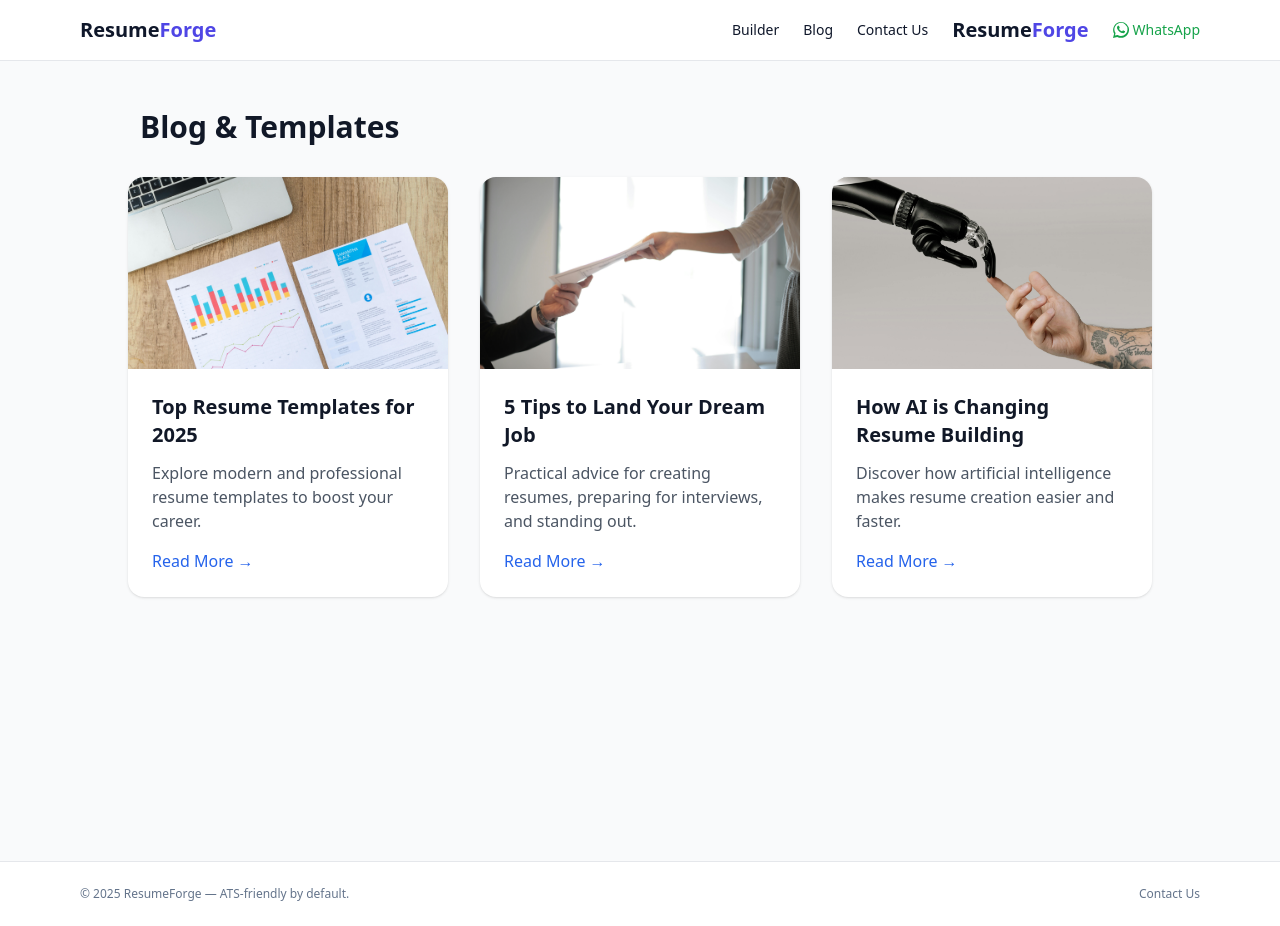
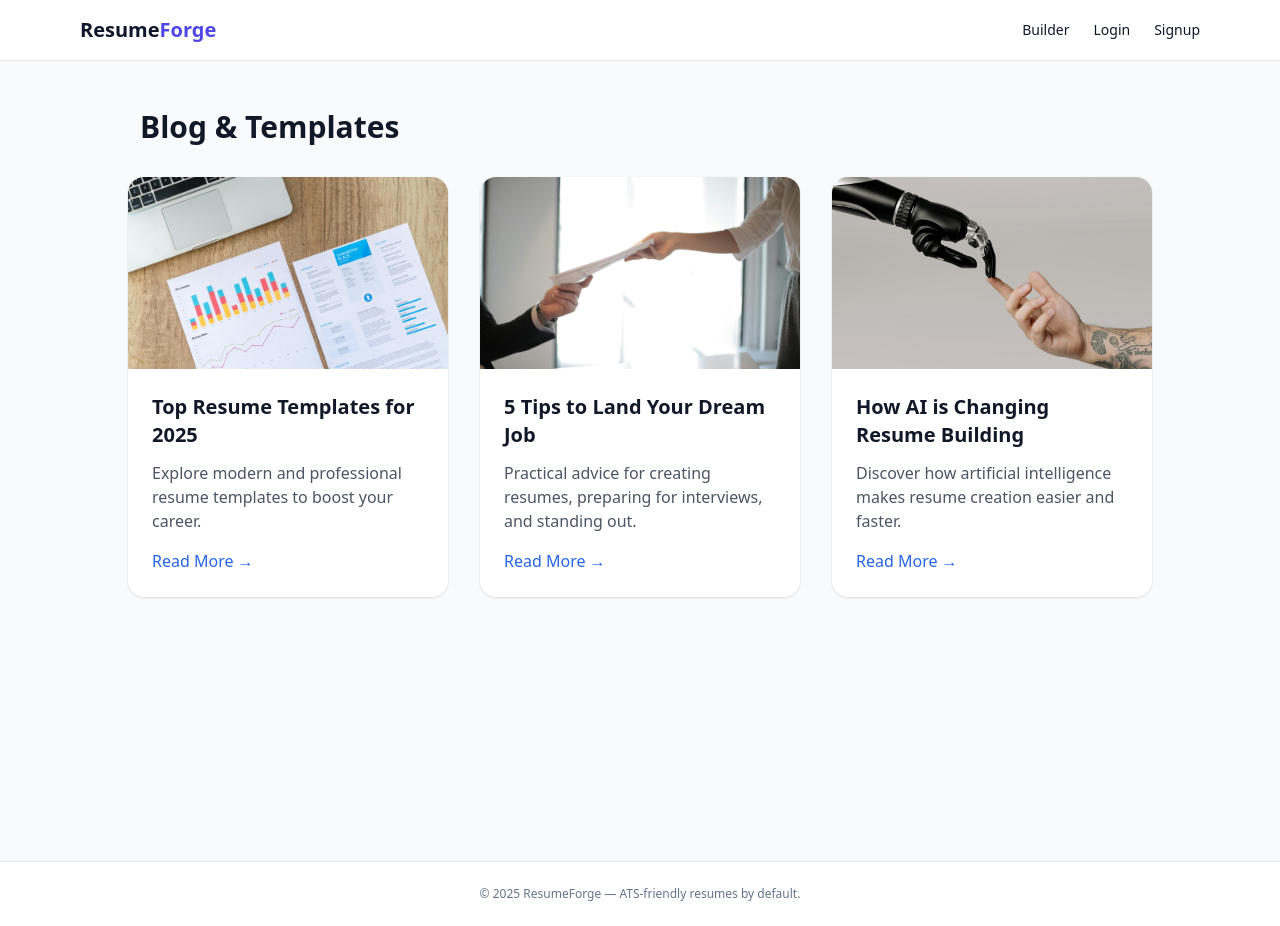
Before and after one commit to aqiib0303/resume_maker, a Flask app: page /blog in a window 1280 px wide. Run offline with Flask 3, Linux system fonts and the light colour scheme; some libraries are stand-ins or nearby versions.

Commit message:
Update base.html

```diff
--- a/templates/base.html
+++ b/templates/base.html
@@ -2,7 +2,7 @@
 <html lang="en">
   <head>
     <meta charset="utf-8" />
-    <meta name="viewport" content="width=device-width, initial-scale=1" />
+    <meta name="viewport" content="width=device-width, initial-scale=1, maximum-scale=1" />
     <title>{% block title %}AI Resume Maker | ResumeForge{% endblock %}</title>
 
     <!-- SEO Meta Tags -->
@@ -21,6 +21,14 @@
         .no-print { display: none !important; }
         .page { box-shadow: none !important; margin: 0 !important; }
       }
+
+      /* ✅ Mobile-first full width */
+      body, html {
+        margin: 0;
+        padding: 0;
+        height: 100%;
+        width: 100%;
+      }
     </style>
   </head>
   <body class="bg-slate-50 text-slate-900">
@@ -32,33 +40,26 @@
 
         <!-- Navigation -->
         <nav class="flex items-center gap-6 text-sm">
-<a href="{{ url_for('builder') }}" class="hover:text-indigo-600 transition">Builder</a>
-<a href="{{ url_for('blog') }}" class="hover:text-indigo-600 transition">Blog</a>
-<a href="{{ url_for('contact') }}" class="hover:text-indigo-600 transition">Contact Us</a>
-<a href="{{ url_for('index') }}" class="font-bold text-xl">Resume<span class="text-indigo-600">Forge</span></a>
-
-          <!-- WhatsApp Contact -->
-          <a href="https://wa.me/03033481826" target="_blank"
-             class="flex items-center gap-1 text-green-600 hover:text-green-700 font-medium">
-            <svg xmlns="http://www.w3.org/2000/svg" fill="currentColor" viewBox="0 0 16 16" class="w-4 h-4">
-              <path d="M13.601 2.326A7.854 7.854 0 0 0 8.004.004a7.958 7.958 0 0 0-6.89 11.866L.002 16l4.24-1.11a7.965 7.965 0 0 0 3.762.96h.003a7.954 7.954 0 0 0 7.593-10.524zm-5.6 11.658a6.566 6.566 0 0 1-3.356-.92l-.24-.144-2.516.658.67-2.453-.156-.252a6.562 6.562 0 1 1 12.124-3.457 6.568 6.568 0 0 1-6.526 6.568zm3.601-4.935c-.196-.098-1.162-.574-1.342-.64-.18-.066-.312-.098-.444.098-.132.196-.51.64-.624.772-.114.132-.228.148-.424.05-.196-.098-.828-.305-1.577-.972a5.892 5.892 0 0 1-1.092-1.355c-.114-.196-.012-.302.086-.4.088-.088.196-.228.294-.342.098-.114.132-.196.196-.328.066-.132.032-.246-.016-.344-.048-.098-.444-1.07-.61-1.464-.16-.384-.324-.332-.444-.338l-.38-.007c-.132 0-.344.05-.524.246-.18.196-.688.672-.688 1.64s.704 1.9.804 2.03c.098.132 1.392 2.124 3.38 2.977.472.204.84.326 1.127.418.474.15.906.128 1.248.078.38-.058 1.162-.474 1.326-.93.164-.456.164-.85.114-.93-.048-.08-.18-.128-.376-.226z"/>
-            </svg>
-            WhatsApp
-          </a>
+          <a href="{{ url_for('builder') }}" class="hover:text-indigo-600 transition">Builder</a>
+          {% if session.get('user_id') %}
+            <a href="{{ url_for('logout') }}" class="hover:text-indigo-600 transition">Logout</a>
+          {% else %}
+            <a href="{{ url_for('login') }}" class="hover:text-indigo-600 transition">Login</a>
+            <a href="{{ url_for('signup') }}" class="hover:text-indigo-600 transition">Signup</a>
+          {% endif %}
         </nav>
       </div>
     </header>
 
     <!-- Main -->
-    <main class="min-h-screen">
+    <main class="min-h-screen w-full">
       {% block content %}{% endblock %}
     </main>
 
     <!-- Footer -->
     <footer class="no-print border-t bg-white">
-      <div class="mx-auto max-w-6xl px-4 py-6 text-xs text-slate-500 flex justify-between items-center">
-        <span>© {{ 2025 }} ResumeForge — ATS-friendly by default.</span>
-        <a href="/contact" class="hover:text-indigo-600">Contact Us</a>
+      <div class="mx-auto max-w-6xl px-4 py-6 text-xs text-slate-500 flex justify-center">
+        <span>© {{ 2025 }} ResumeForge — ATS-friendly resumes by default.</span>
       </div>
     </footer>
   </body>
```
